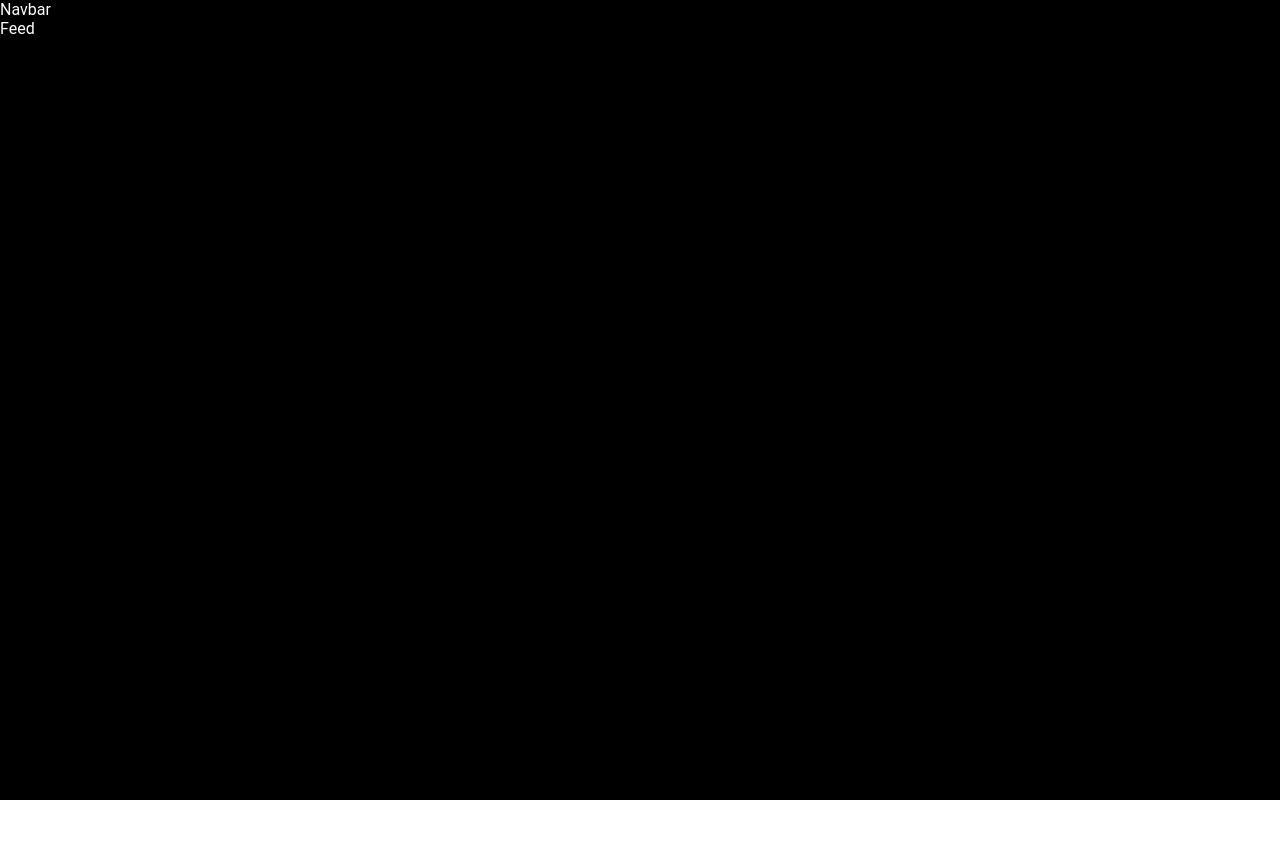
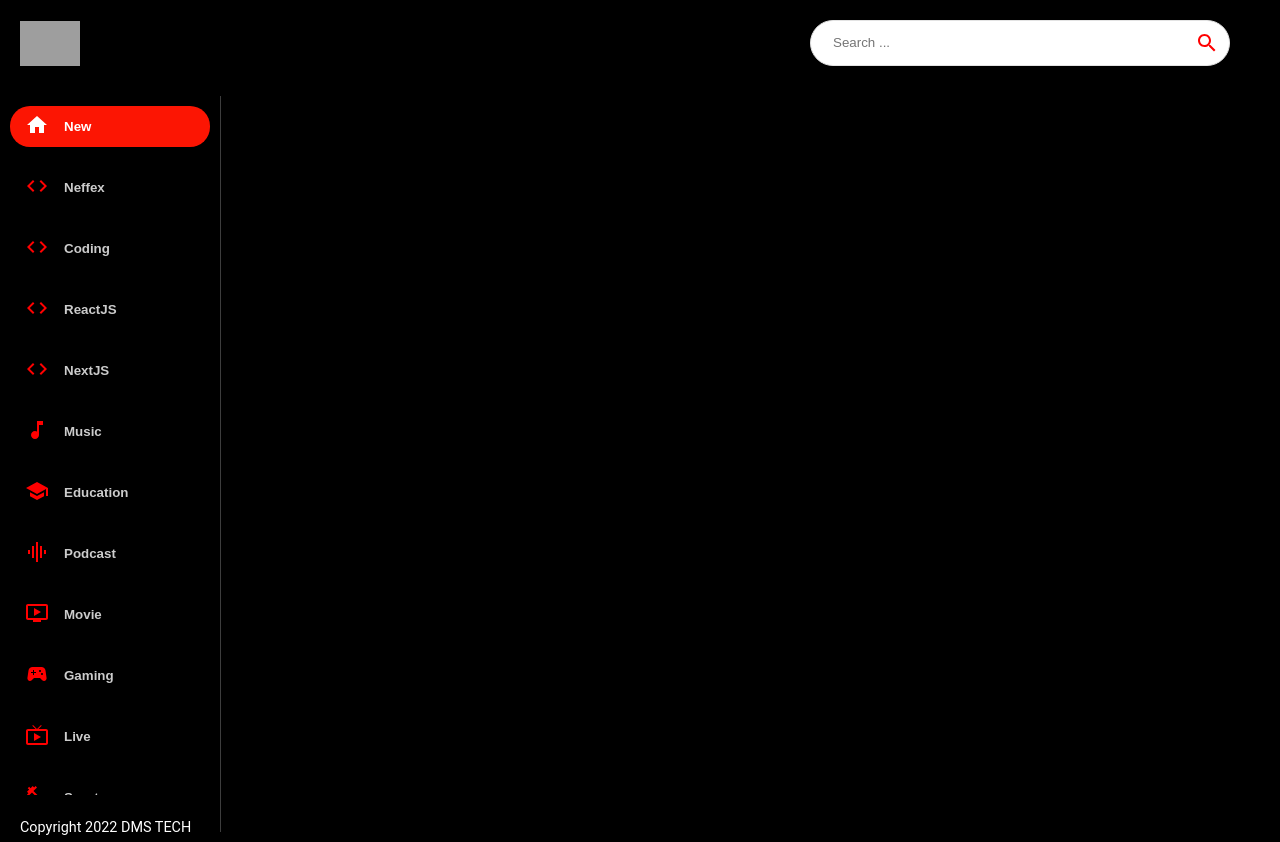
Before and after one commit to douglasmonteirodev/youtube_clone, a React (Create React App) app: page / in a window 1280 px wide. Before the commit the page ends 800 px from the top, so only its background shows below. Built offline with nearby package versions, Linux system fonts and the light colour scheme; grey boxes are pictures that could not be loaded; the HTML template or start-up script is replaced by a standard one.

Commit message:
finish sidebar component

```diff
--- a/src/App.js
+++ b/src/App.js
@@ -1,4 +1,4 @@
-import { HashRouter, Routes, Route } from "react-router-dom";
+import { BrowserRouter as Router, Routes, Route } from "react-router-dom";
 
 import Feed from "./components/Feed";
 import VideoDetail from "./components/VideoDetail";
@@ -8,7 +8,7 @@ import Navbar from "./components/Navbar";
 
 const App = () => {
   return (
-    <HashRouter>
+    <Router>
       <div className='container'>
         <Navbar />
         <Routes>
@@ -18,7 +18,7 @@ const App = () => {
           <Route path='/search/:searchTerm' element={<SearchFeed />} />
         </Routes>
       </div>
-    </HashRouter>
+    </Router>
   );
 };
 
--- a/src/components/Feed/feed.css
+++ b/src/components/Feed/feed.css
@@ -0,0 +1,19 @@
+.feed__area {
+  display: flex;
+  flex-direction: column;
+}
+
+.feed__column {
+  height: 92vh;
+  border-right: 1px solid #3d3d3d;
+  max-width: 200px;
+  margin: 10px;
+  padding-right: 10px;
+}
+
+.feed__area footer {
+  margin: 10px;
+  margin-top: 1.5rem;
+  color: #fff;
+  font-size: 0.9rem;
+}
--- a/src/components/Feed/index.jsx
+++ b/src/components/Feed/index.jsx
@@ -1,7 +1,16 @@
-import React from "react";
+import React, { useState, useEffect } from "react";
+import Sidebar from "../Sidebar";
+import "./feed.css";
 
 const Feed = () => {
-  return <div>Feed</div>;
+  return (
+    <div className='feed__area'>
+      <div className='feed__column'>
+        <Sidebar />
+        <footer>Copyright 2022 DMS TECH </footer>
+      </div>
+    </div>
+  );
 };
 
 export default Feed;
--- a/src/components/Navbar/index.jsx
+++ b/src/components/Navbar/index.jsx
@@ -1,7 +1,21 @@
 import React from "react";
+import { Link } from "react-router-dom";
+
+import SearchBar from "../SearchBar";
+
+import { logo } from "../../utils/constants";
+
+import "./navbar.css";
 
 const Navbar = () => {
-  return <div>Navbar</div>;
+  return (
+    <div className='navbar'>
+      <Link to='/' className='navbar__btn'>
+        <img src={logo} alt='logoYT' />
+      </Link>
+      <SearchBar />
+    </div>
+  );
 };
 
 export default Navbar;
--- a/src/components/Navbar/navbar.css
+++ b/src/components/Navbar/navbar.css
@@ -0,0 +1,19 @@
+.navbar {
+  display: flex;
+  align-items: center;
+  flex-direction: row;
+  justify-content: space-between;
+  padding: 20px;
+  position: sticky;
+  background: #000;
+  top: 0;
+}
+
+.navbar__btn {
+  display: flex;
+  align-items: center;
+}
+
+.navbar__btn img {
+  height: 45px;
+}
--- /dev/null
+++ b/src/components/SearchBar/index.jsx
@@ -0,0 +1,30 @@
+import { useState } from "react";
+import { useNavigate } from "react-router-dom";
+
+import { Paper, IconButton } from "@mui/material";
+import { Search } from "@mui/icons-material";
+
+import "./search-bar.css";
+
+const SearchBar = () => {
+  return (
+    <Paper
+      component='form'
+      onSubmit={() => {}}
+      className='search__paper'
+      sx={{ borderRadius: 20 }}
+    >
+      <input
+        type='text'
+        placeholder='Search ...'
+        value=''
+        onChange={() => {}}
+      />
+      <IconButton className='search__icon-btn'>
+        <Search />
+      </IconButton>
+    </Paper>
+  );
+};
+
+export default SearchBar;
--- /dev/null
+++ b/src/components/SearchBar/search-bar.css
@@ -0,0 +1,18 @@
+.search__paper {
+  border: 1px solid #e3e3e3;
+  padding-left: 20px;
+  box-shadow: none;
+  margin-right: 30px;
+}
+
+.search__paper input {
+  border-radius: 50px;
+  border: none;
+  outline: none;
+  width: 350px;
+}
+
+.search__paper .search__icon-btn {
+  padding: 10px;
+  color: red;
+}
--- /dev/null
+++ b/src/components/Sidebar/index.jsx
@@ -0,0 +1,41 @@
+import React from "react";
+
+import { categories } from "../../utils/constants";
+import "./sidebar.css";
+
+const selectedCategory = "New";
+
+const Sidebar = () => {
+  return (
+    <div className='sidebar'>
+      {categories.map((category) => (
+        <button
+          className='sidebar__category-btn'
+          style={{
+            background: category.name === selectedCategory && "#FC1503",
+            color: "#fff",
+          }}
+          key={category.name}
+        >
+          <span
+            style={{
+              color: category.name === selectedCategory ? "#fff" : "#f00",
+              marginRight: "15px",
+            }}
+          >
+            {category.icon}
+          </span>
+          <span
+            style={{
+              opacity: category.name === selectedCategory ? "1" : "0.8",
+            }}
+          >
+            {category.name}
+          </span>
+        </button>
+      ))}
+    </div>
+  );
+};
+
+export default Sidebar;
--- /dev/null
+++ b/src/components/Sidebar/sidebar.css
@@ -0,0 +1,32 @@
+.sidebar {
+  overflow-y: auto;
+  height: 95%;
+  display: flex;
+  flex-direction: column;
+}
+
+.sidebar__category-btn {
+  font-weight: bold;
+  text-transform: capitalize;
+  display: flex;
+  align-items: center;
+  justify-content: flex-start;
+  cursor: pointer;
+  background: transparent;
+  outline: none;
+  border: none;
+
+  padding: 7px 15px;
+  margin: 10px 0px;
+  border-radius: 20px;
+  transition: all 0.3s ease;
+}
+
+.sidebar__category-btn:hover {
+  background-color: #fc1503 !important;
+  color: white !important;
+}
+
+.sidebar__category-btn:hover span {
+  color: white !important;
+}
--- a/src/index.css
+++ b/src/index.css
@@ -29,42 +29,9 @@ a {
 
 .container {
   background-color: #000;
-  width: 100%;
-  height: 100vh;
-}
-.category-btn:hover {
-  background-color: #fc1503 !important;
-  color: white !important;
-}
-
-.category-btn:hover span {
-  color: white !important;
 }
 
 .react-player {
   height: 77vh !important;
   width: 100% !important;
 }
-
-.search-bar {
-  border: none;
-  outline: none;
-  width: 350px;
-}
-
-.category-btn {
-  font-weight: bold;
-  text-transform: capitalize;
-  display: flex;
-  align-items: center;
-  justify-content: flex-start;
-  cursor: pointer;
-  background: transparent;
-  outline: none;
-  border: none;
-
-  padding: 7px 15px;
-  margin: 10px 0px;
-  border-radius: 20px;
-  transition: all 0.3s ease;
-}
```
